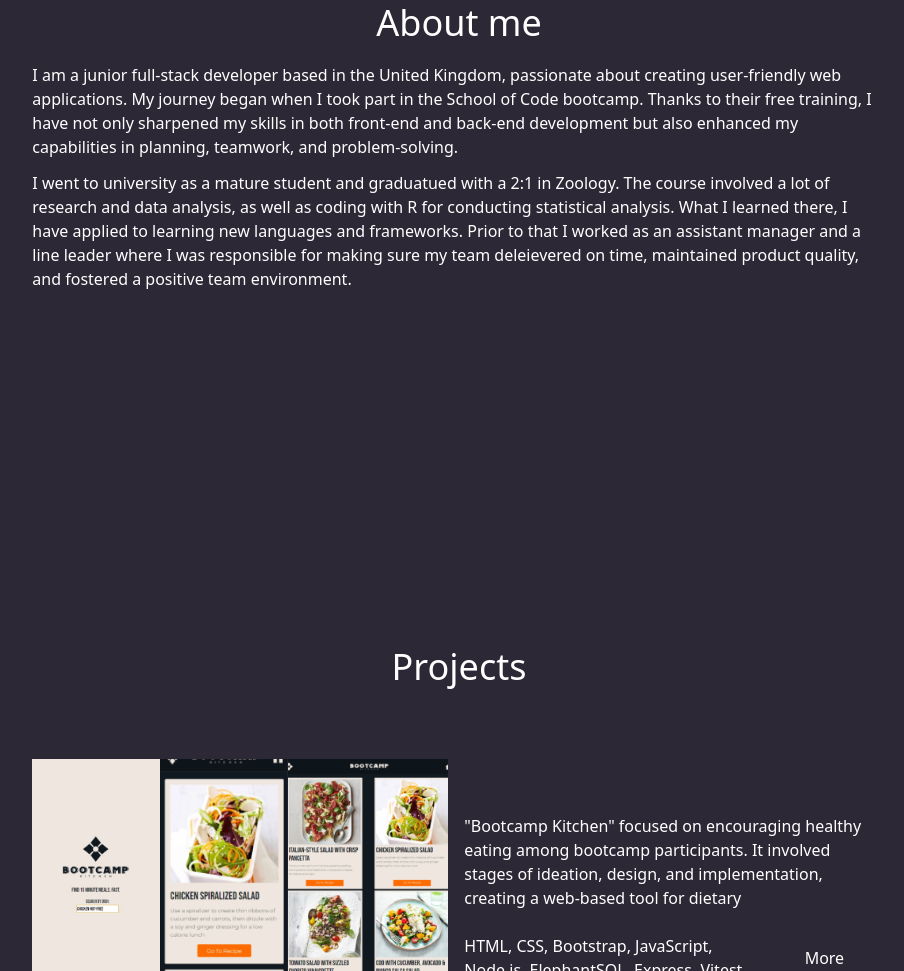
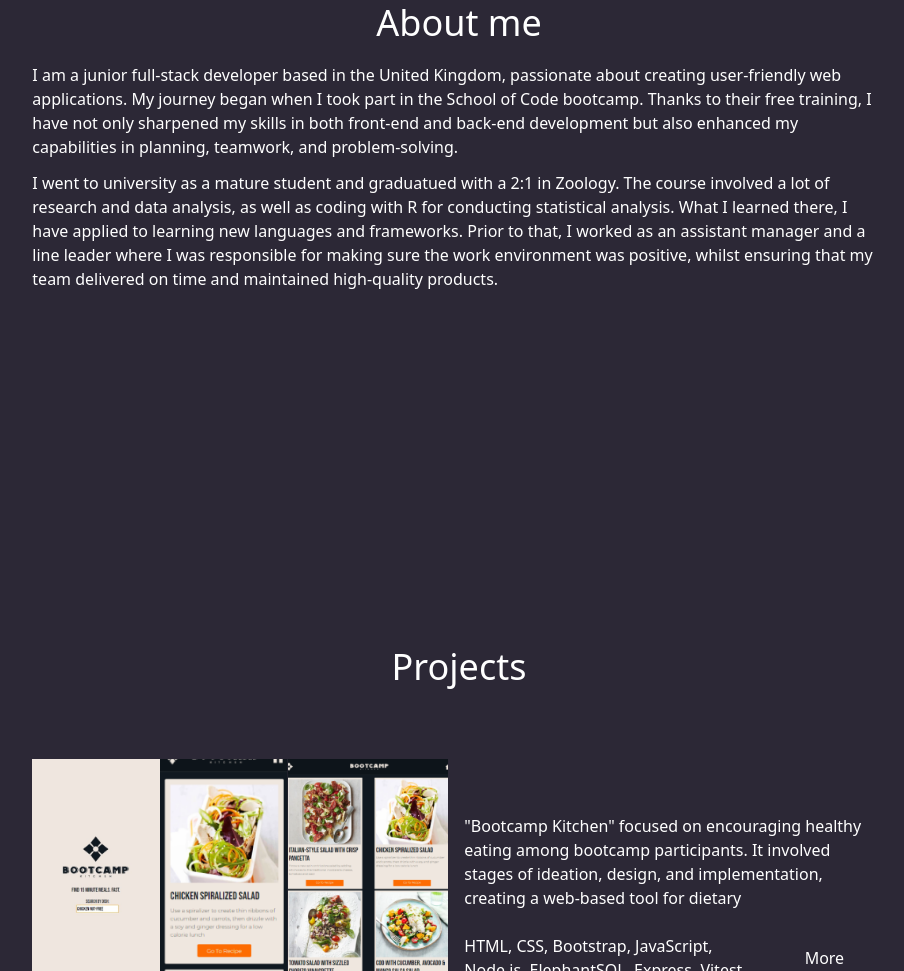
Before and after one commit to Christener19/Portfolio, a plain HTML site: page index.html in a window 1280 px wide. Shown: the part 780-1751 px from the top of the page, without its empty margins (181-1085 px from the left). Drawn offline with nearby package versions, Linux system fonts and the light colour scheme.

Commit message:
tweaked about

```diff
--- a/index.html
+++ b/index.html
@@ -48,7 +48,7 @@
             I am a junior full-stack developer based in the United Kingdom, passionate about creating user-friendly web applications. My journey began when I took part in the School of Code bootcamp. Thanks to their free training, I have not only sharpened my skills in both front-end and back-end development but also enhanced my capabilities in planning, teamwork, and problem-solving.
         </p>
         <p class="text-white mt-3">
-            I went to university as a mature student and graduatued with a 2:1 in Zoology. The course involved a lot of research and data analysis, as well as coding with R for conducting statistical analysis. What I learned there, I have applied to learning new languages and frameworks. Prior to that I worked as an assistant manager and a line leader where I was responsible for making sure my team deleievered on time, maintained product quality, and fostered a positive team environment.
+            I went to university as a mature student and graduatued with a 2:1 in Zoology. The course involved a lot of research and data analysis, as well as coding with R for conducting statistical analysis. What I learned there, I have applied to learning new languages and frameworks. Prior to that, I worked as an assistant manager and a line leader where I was responsible for making sure the work environment was positive, whilst ensuring that my team delivered on time and maintained high-quality products.
         </p>
     </div>
 </section>
```
